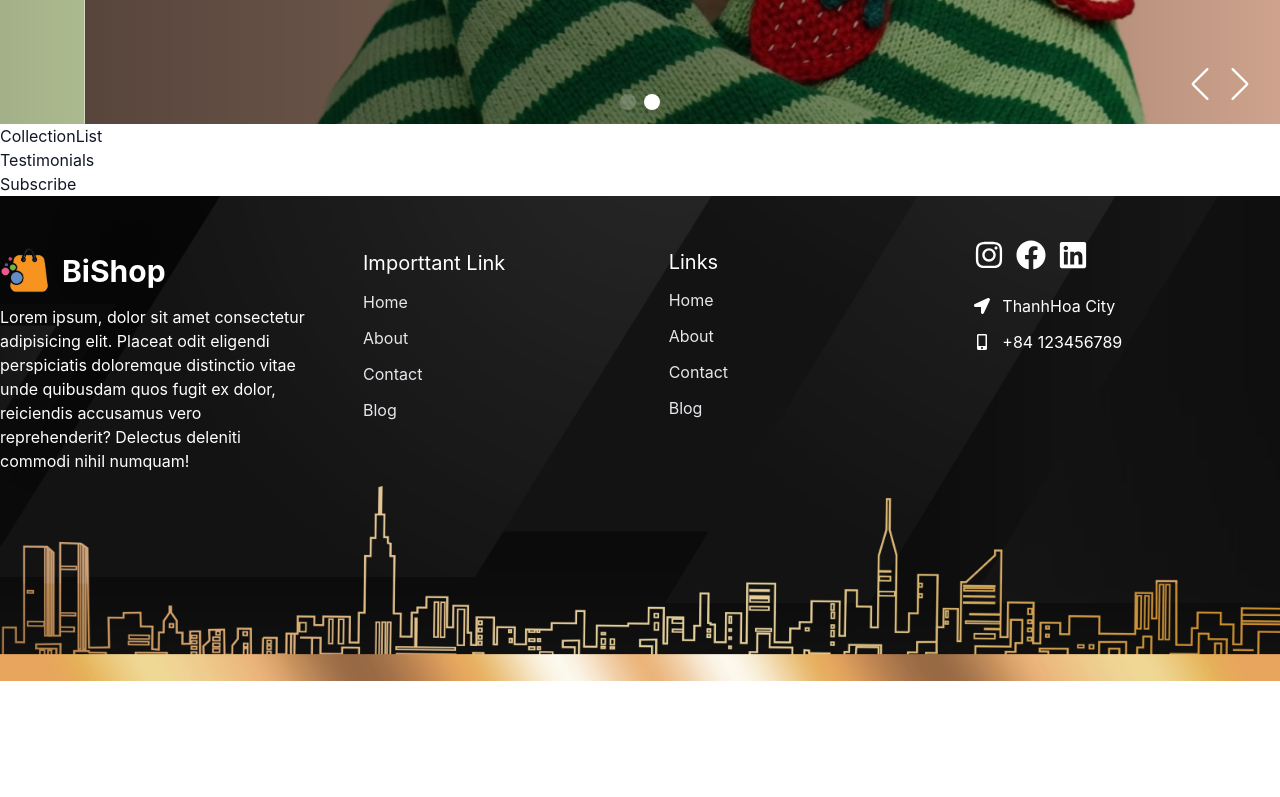
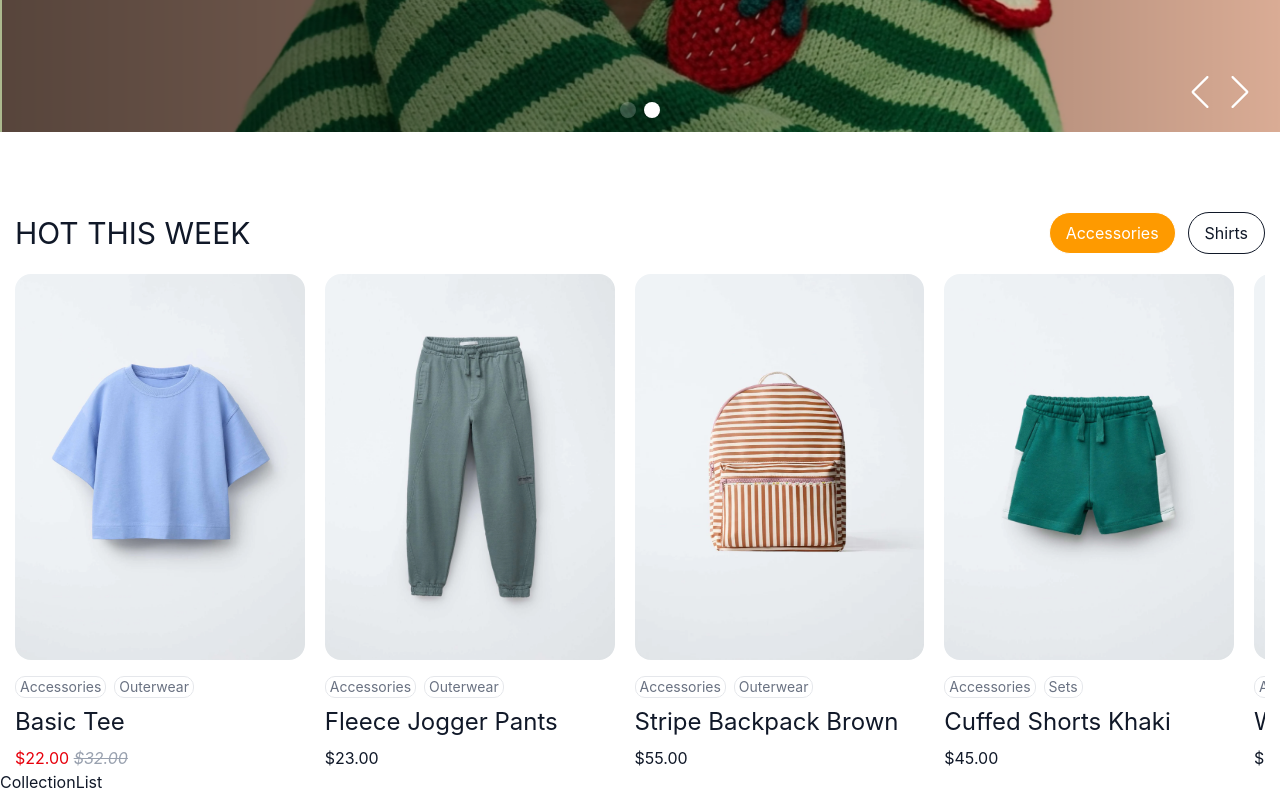
Before and after one commit to vankhanhitb/react-basic, a React (Vite) app in the folder my-app/: page / in a window 1280 px wide. Shown: the part 700-1497 px from the top of the page. Before the commit the page ends 1381 px from the top, so only its background shows below. Built offline with nearby package versions, Linux system fonts and the light colour scheme.

Commit message:
Implement Product Card Component

```diff
--- /dev/null
+++ b/my-app/src/components/Card.tsx
@@ -0,0 +1,14 @@
+import React from 'react'
+
+type PropType = {
+  children: React.ReactNode;
+  className?: string
+}
+
+export default function Card ({ children, className }: PropType) {
+  return (
+    <div className={`flex ${className}`}>
+      {children}
+    </div>
+  )
+}
--- a/my-app/src/components/Container.tsx
+++ b/my-app/src/components/Container.tsx
@@ -5,8 +5,8 @@ type PropsType = {
 }
 export default function Container({children}: PropsType) {
   return (
-    <>
+    <div className="container m-auto px-3.75">
       {children}
-    </>
+    </div>
   )
 }
--- a/my-app/src/components/Main/Main.tsx
+++ b/my-app/src/components/Main/Main.tsx
@@ -1,5 +1,4 @@
 import React from 'react';
-import Container from '../Container';
 import HeroSlider from '../HeroSlider/HeroSlider';
 import ProductList from '../ProductList/ProductList';
 import CollectionList from '../CollectionList/CollectionList';
@@ -8,12 +7,12 @@ import Subscribe from '../Subscribe/Subscribe';
 
 export default function Main() {
   return (
-    <Container>
+    <>
       <HeroSlider />
       <ProductList />
       <CollectionList />
       <Testimonials />
       <Subscribe />
-    </Container>
+    </>
   )
 }
--- a/my-app/src/components/ProductList/ProductList.tsx
+++ b/my-app/src/components/ProductList/ProductList.tsx
@@ -1,16 +1,103 @@
-import React from 'react';
-import { productDatas } from "../../data/products";
+import { useState, useEffect } from 'react';
+import { productsData, type productType } from "../../data/products";
+import Container from "../Container";
+import Card from "../Card";
+import { formattedPrice } from "../../ulti/formatPrice";
+
+import { A11y } from 'swiper/modules';
+import { Swiper, SwiperSlide } from 'swiper/react';
+// Import Swiper styles
+import 'swiper/css';
 
 export default function ProductList() {
+  const [tabTitle, setTabTitle] = useState<string>("Accessories");
+  const [product, setProduct] = useState<productType[]>([]);
+
+  const changeTab= (tab: string) => {
+    setTabTitle(tab);
+  }
+
+  useEffect(() => {
+    const filterProduct = (tabTitle: string) => {
+      const category: string = tabTitle;
+      const productData = productsData.filter((product) => {
+          const exists = product.categories?.some(item => item.name === category); // true
+          return exists === true
+      })
+      if(productData.length){
+        setProduct(productData);
+      }
+    }
+    filterProduct(tabTitle);
+  }, [tabTitle])
+
   return (
-    <div>
-      {
-        productDatas.map((product) => (
-          <div key={product.productId}>
-            {/* <img src={product.images?.featuredImage} alt="" /> */}
-          </div>
-        ))
-      }
-    </div>
+    <Container>
+      <div className="heading flex justify-between flex-wrap content-start items-center mt-20 mb-5">
+        <h2 className="text-3xl uppercase font-700">Hot This Week</h2>
+        <div className="w-full sm:w-auto tab-button flex items-center gap-3 mt-3 justify-center sm:mt-0 sm:justify-end">
+          <button
+            onClick={() => changeTab('Accessories')}
+            className={`px-4 py-2 border rounded-4xl cursor-pointer font-600 ${tabTitle === "Accessories"? "bg-amber-500 text-white" : ""}`}
+          >
+            Accessories
+          </button>
+          <button
+            onClick={() => changeTab('Shirts')}
+            className={`px-4 py-2 border rounded-4xl cursor-pointer font-600 ${tabTitle === "Shirts"? "bg-amber-500 text-white" : ""}`}
+          >
+            Shirts
+          </button>
+        </div>
+      </div>
+      {/* Show Products */}
+      <Swiper
+        modules={[A11y]}
+        spaceBetween={20}
+        slidesPerView={4.1}
+        scrollbar={{ draggable: true }}
+        onSwiper={(swiper) => console.log(swiper)}
+        onSlideChange={() => console.log('slide change')}
+      >
+        {
+          product.map((product) => (
+            <SwiperSlide key={product.productId}>
+              <Card className="product-card flex flex-col gap-4">
+                <div className="product-card__image w-full rounded-2xl overflow-hidden">
+                  <img
+                    src={product.images?.featuredImage}
+                    alt="Product Image"
+                    className="object-contain"
+                  />
+                </div>
+                <div className="flex flex-col justify-start gap-2">
+                  {product.categories &&
+                    <div className="product-card__tag flex gap-2">
+                        {
+                         product.categories?.map((item) => (
+                           <span className="px-1 py-.5 text-sm text-gray-500 font-600 border border-gray-200 rounded-[10px]">{item.name}</span>
+                         ))
+                        }
+                    </div>
+                  }
+                  <h2 className="product-card__title text-2xl font-600">{product.name}</h2>
+                  <div className="product-card__price">
+                    {
+                      product.price.onSalePrice ?
+                      <><span className="text-2 text-red-600 font-600">{ formattedPrice(product.price.onSalePrice) }</span> <span className="text-gray-400 italic line-through">{formattedPrice(product.price.salePrice)}</span></>
+                      :
+                      <span className="text-2 font-600">{formattedPrice(product.price.salePrice)}</span>
+                    }
+                  </div>
+
+                </div>
+              </Card>
+            </SwiperSlide>
+          ))
+        }
+
+      </Swiper>
+
+    </Container>
   )
 }
--- /dev/null
+++ b/my-app/src/data/collections.ts
@@ -0,0 +1,57 @@
+import {
+  Accessories,
+  CollectionTabs,
+  Outerwear,
+  Pants,
+  Sets,
+  Shirts,
+  Sweaters,
+  TShirts
+} from "../assets/collections";
+
+type colellectionType = {
+  id: number,
+  name: string,
+  image?: string,
+  productId?: Array<number>
+}
+
+export const collectionData: colellectionType[] = [
+  {
+    id: 1,
+    name: "Accessories",
+    image: Accessories,
+    productId: [1,2,3,4,7,8,9,10,15,16,17,18,19]
+  },
+  {
+    id: 2,
+    name: "Shirts",
+    image: Shirts,
+    productId: [1,2,3,4,4,6,7,8,9,10,15,16,17,18,19]
+  },
+  {
+    id: 3,
+    name: "Outerwear",
+    image: Outerwear,
+  },
+  {
+    id: 4,
+    name: "Pants",
+    image: Pants,
+  },
+  {
+    id: 5,
+    name: "Sets",
+    image: Sets,
+  },
+  {
+    id: 6,
+    name: "Sweaters",
+    image: Sweaters,
+  },
+  {
+    id: 7,
+    name: "T-Shirts",
+    image: TShirts,
+  }
+]
--- a/my-app/src/data/products.ts
+++ b/my-app/src/data/products.ts
@@ -144,6 +144,10 @@ type Badges = {
   name: string
 }
 
+type Category = {
+  name: string
+}
+
 export type productType = {
   productId: number,
   name: string,
@@ -164,9 +168,10 @@ export type productType = {
   tag?: Tag[],
   featured?: boolean,
   badges?: Badges[],
+  categories?: Category[],
 }
 
-export const productDatas: productType[] = [
+export const productsData: productType[] = [
   {
     productId: 1,
     name: "Basic Tee",
@@ -204,6 +209,10 @@ export const productDatas: productType[] = [
     featured: true,
     badges: [
       {name: "new"}
+    ],
+    categories: [
+      {name: "Accessories"},
+      {name: "Outerwear"}
     ]
   },
   {
@@ -241,6 +250,10 @@ export const productDatas: productType[] = [
     featured: true,
     badges: [
       {name: "Hot"}
+    ],
+    categories: [
+      {name: "Accessories"},
+      {name: "Outerwear"},
     ]
   },
   {
@@ -276,6 +289,10 @@ export const productDatas: productType[] = [
     featured: true,
     badges: [
       {name: "New Arrive"}
+    ],
+    categories: [
+      {name: "Accessories"},
+      {name: "Outerwear"},
     ]
   },
   {
@@ -303,7 +320,11 @@ export const productDatas: productType[] = [
         {src: CuffedShortsKhaki133},
         {src: CuffedShortsKhaki134},
       ]
-    }
+    },
+    categories: [
+      {name: "Accessories"},
+      {name: "Sets"},
+    ]
   },
   {
     productId: 5,
@@ -330,7 +351,12 @@ export const productDatas: productType[] = [
         {src: LeatherSandalsBrown112},
         {src: LeatherSandalsBrown113},
       ]
-    }
+    },
+    categories: [
+      {name: "Outerwear"},
+      {name: "Sets"},
+      {name: "Shirts"}
+    ]
   },
   {
     productId: 6,
@@ -358,7 +384,12 @@ export const productDatas: productType[] = [
         {src: FloralKnitMint86},
         {src: FloralKnitMint87},
       ]
-    }
+    },
+    categories: [
+      {name: "Outerwear"},
+      {name: "Pants"},
+      {name: "Shirts"}
+    ]
   },
   {
     productId: 7,
@@ -384,7 +415,12 @@ export const productDatas: productType[] = [
         {src: WaveKnitTop66},
         {src: WaveKnitTop67},
       ]
-    }
+    },
+    categories: [
+      {name: "Accessories"},
+      {name: "Pants"},
+      {name: "Shirts"}
+    ]
   },
   {
     productId: 8,
@@ -411,7 +447,11 @@ export const productDatas: productType[] = [
         {src: SneakersGreen116},
         {src: SneakersGreen117},
       ]
-    }
+    },
+    categories: [
+      {name: "Pants"},
+      {name: "Shirts"}
+    ]
   },
   {
     productId: 9,
@@ -438,7 +478,11 @@ export const productDatas: productType[] = [
         {src: LogoPoloRed123},
         {src: LogoPoloRed124},
       ]
-    }
+    },
+    categories: [
+      {name: "sweaters"},
+      {name: "Shirts"}
+    ]
   },
   {
     productId: 10,
@@ -465,7 +509,11 @@ export const productDatas: productType[] = [
         {src: SleevelessTopYellow217},
         {src: SleevelessTopYellow218},
       ]
-    }
+    },
+    categories: [
+      {name: "sweaters"},
+      {name: "Shirts"}
+    ]
   },
   {
     productId: 11,
@@ -492,7 +540,12 @@ export const productDatas: productType[] = [
         {src: StripedKnitBag100},
         {src: StripedKnitBag101},
       ]
-    }
+    },
+    categories: [
+      {name: "Outerwear"},
+      {name: "Sets"},
+      {name: "T-Shirts"}
+    ]
   },
   {
     productId: 12,
@@ -519,7 +572,12 @@ export const productDatas: productType[] = [
         {src: BucketHatGreen108},
         {src: BucketHatGreen109},
       ]
-    }
+    },
+    categories: [
+      {name: "Outerwear"},
+      {name: "Sets"},
+      {name: "T-Shirts"}
+    ]
   },
   {
     productId: 13,
@@ -547,7 +605,12 @@ export const productDatas: productType[] = [
         {src: CottonPoloGreen162},
         {src: CottonPoloGreen163}
       ]
-    }
+    },
+    categories: [
+      {name: "Outerwear"},
+      {name: "Sets"},
+      {name: "T-Shirts"}
+    ]
   },
   {
     productId: 14,
@@ -574,7 +637,12 @@ export const productDatas: productType[] = [
         {src: PocketVest43},
         {src: PocketVest44}
       ]
-    }
+    },
+    categories: [
+      {name: "Outerwear"},
+      {name: "Sets"},
+      {name: "T-Shirts"}
+    ]
   },
   {
     productId: 15,
@@ -600,7 +668,12 @@ export const productDatas: productType[] = [
         {src: DenimCollarTop20},
         {src: DenimCollarTop21}
       ]
-    }
+    },
+    categories: [
+      {name: "Accessories"},
+      {name: "Sets"},
+      {name: "Shirts"}
+    ]
   },
   {
     productId: 16,
@@ -629,7 +702,12 @@ export const productDatas: productType[] = [
         {src: StripePoloPink36},
         {src: StripePoloPink37},
       ]
-    }
+    },
+    categories: [
+      {name: "Accessories"},
+      {name: "Sets"},
+      {name: "Shirts"}
+    ]
   },
   {
     productId: 17,
@@ -658,7 +736,12 @@ export const productDatas: productType[] = [
         {src: StripeShorts209},
         {src: StripeShorts210},
       ]
-    }
+    },
+    categories: [
+      {name: "Accessories"},
+      {name: "Sets"},
+      {name: "Shirts"}
+    ]
   },
   {
     productId: 18,
@@ -686,7 +769,12 @@ export const productDatas: productType[] = [
         {src: DenimShortsBlue15},
         {src: DenimShortsBlue16},
       ]
-    }
+    },
+    categories: [
+      {name: "Accessories"},
+      {name: "Sets"},
+      {name: "Shirts"}
+    ]
   },
   {
     productId: 19,
@@ -713,7 +801,12 @@ export const productDatas: productType[] = [
         {src: CanvasSneaker204},
         {src: CanvasSneaker205},
       ]
-    }
+    },
+    categories: [
+      {name: "Accessories"},
+      {name: "Sets"},
+      {name: "Shirts"}
+    ]
   }
 
 ]
--- a/my-app/src/index.css
+++ b/my-app/src/index.css
@@ -8,4 +8,7 @@
 
  @theme {
   --color-primary: #fb923c;
+  --color-card-primary: #EDF1F4;
+  --font-2: 20px;
+  --font-1/\.5\/: 15px;
  }
--- /dev/null
+++ b/my-app/src/ulti/formatPrice.ts
@@ -0,0 +1,8 @@
+export function formattedPrice (amount: string){
+  const price = parseInt(amount);
+  return new Number(price).toLocaleString("en-US", {
+    currency: "USD",
+    style: "currency",
+    minimumFractionDigits: 2,
+  });
+}
```
Also changed, not shown: my-app/src/components/Header/Header.tsx (+31 -5 lines).
